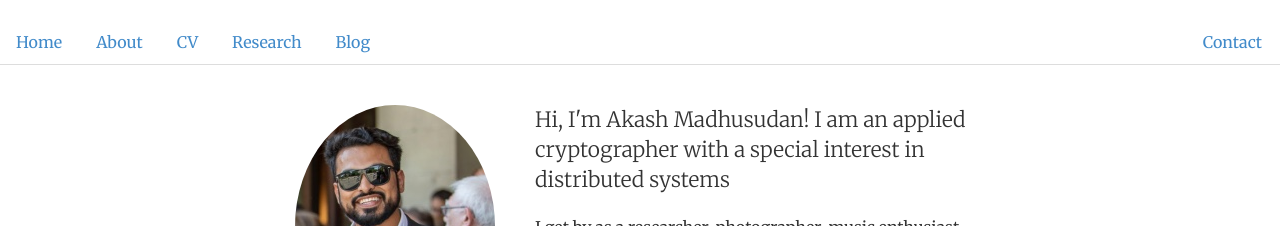
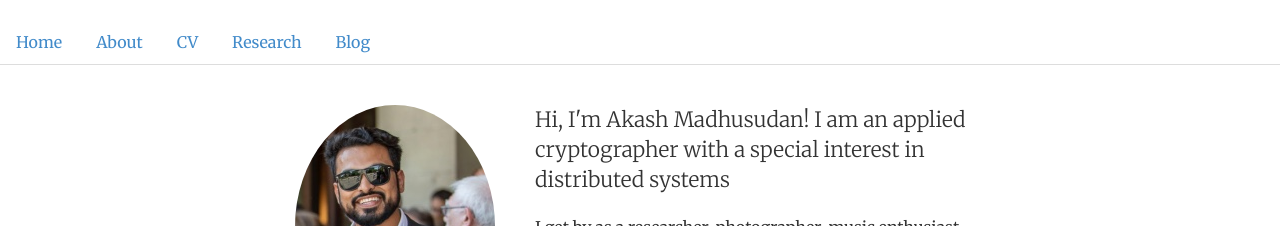
Before and after one commit to AkashMVerma/akashmadhusudan.github.io, a Jekyll site: the page built from index.html, in a window 1280 px wide. Shown: the top 226 px of the page. Built offline with Jekyll 4.4.1, drawn with Linux system fonts in a browser that asks for light colours; a style sheet for code colours, icons or effects is not loaded.

Commit message:
Removed contact tab

```diff
--- a/_layouts/default.html
+++ b/_layouts/default.html
@@ -38,9 +38,9 @@
   			<li class="nav-item">
     			<a class="nav-link Blog" href="/blog">Blog</a>
   			</li>
-			<li class="nav-item pull-right">
+			<!--<li class="nav-item pull-right">
     			<a class="nav-link Contact" href="/contact">Contact</a>
-  			</li>
+  			</li>-->
 		</ul>
 		<div class="container">
 
```
